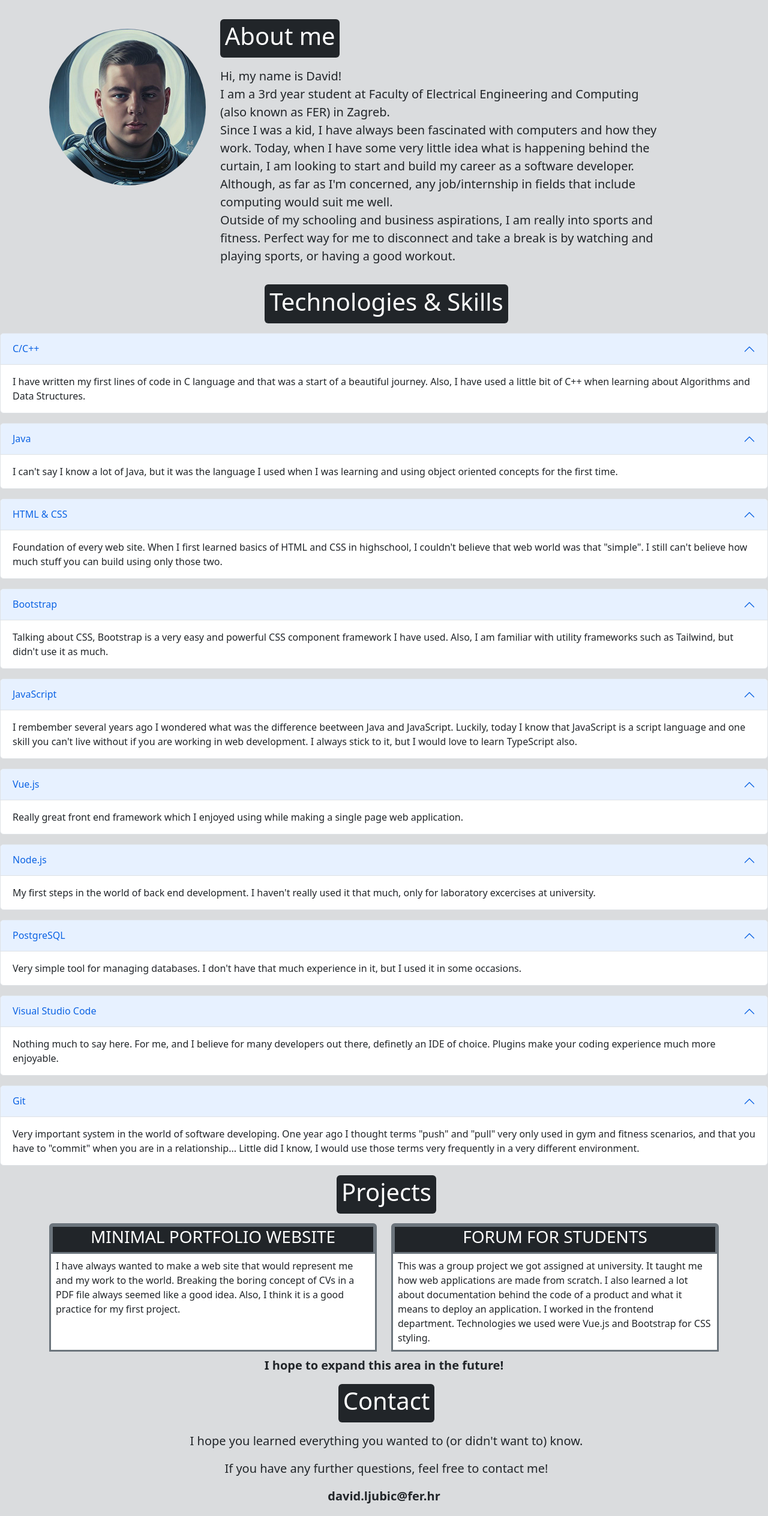
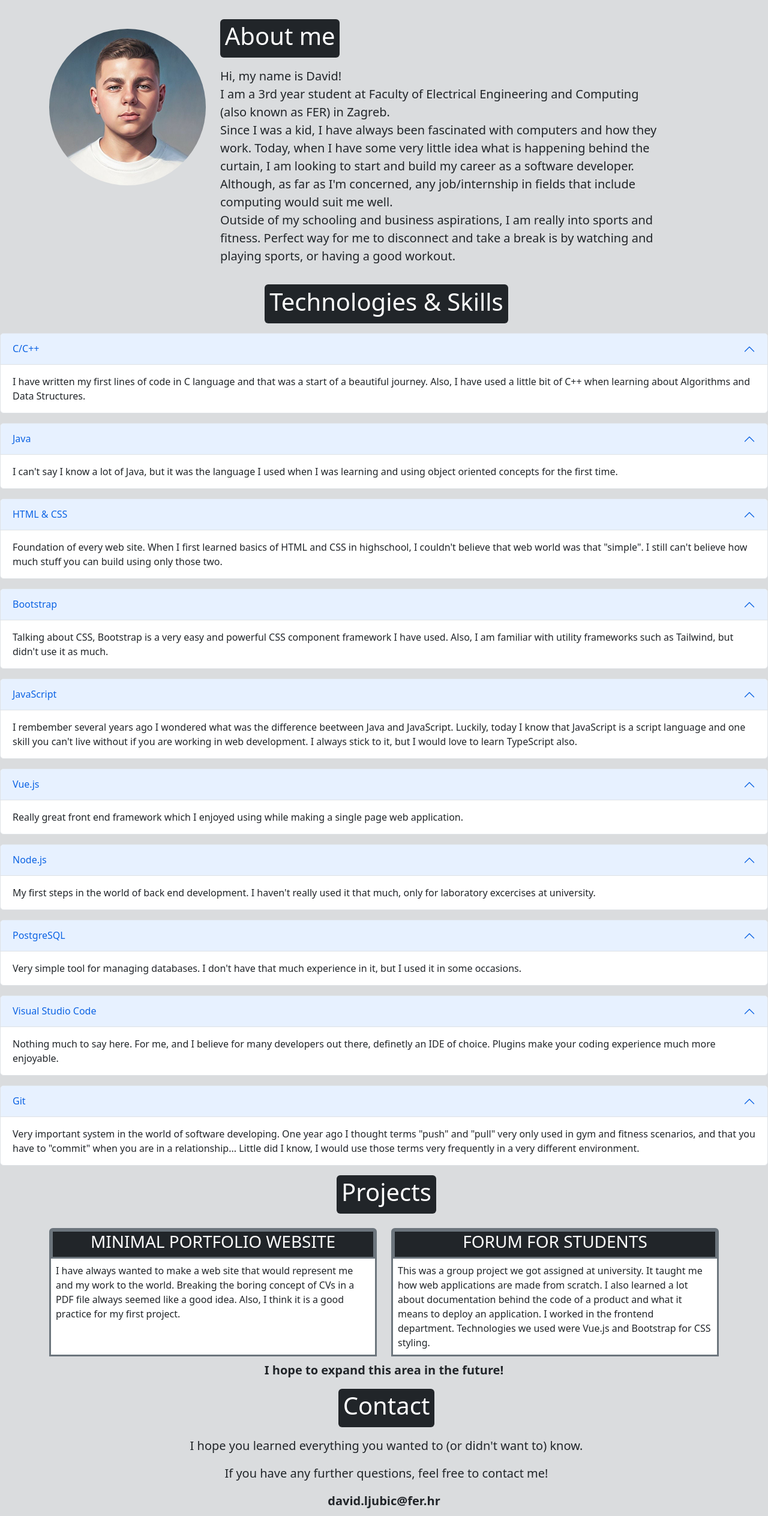
Before and after one commit to ljubo9/david-portfolio, a Vue app: page / in a window 1280 px wide. Shown: the top 2527 px of the page at 60% size. Built offline with nearby package versions, Linux system fonts and the light colour scheme.

Commit message:
fixed responsiveness problems, img src problems, ready to deploy

```diff
--- a/index.html
+++ b/index.html
@@ -9,8 +9,8 @@
 </head>
 
 <body>
+    <script type="module" src="./src/main.js"></script>
     <div id="app"></div>
-    <script type="module" src="./src/main.js"></script>
 </body>
 
 </html>
--- a/src/components/Bio.vue
+++ b/src/components/Bio.vue
@@ -4,7 +4,7 @@
   <div class="row">
 
     <div class="col-md-3 mt-5">
-        <img src="src\assets\bio_photo.jpeg" class="img-fluid rounded-circle" alt="David">
+        <img src="\src\assets\bio_picture.jpeg" class="img-fluid rounded-circle" alt="David">
     </div>
 
     <div class="col-md-8 mt-4">
--- a/src/components/Contact.vue
+++ b/src/components/Contact.vue
@@ -7,13 +7,13 @@
     </div>
 
     <div class="d-flex justify-content-center align-items-center mt-3 ms-2">
-        <p class="lead">
+        <p class="lead text-center">
             I hope you learned everything you wanted to (or didn't want to) know.
         </p>
     </div>
 
     <div class="d-flex justify-content-center align-items-center ms-2">
-        <p class="lead">
+        <p class="lead text-center">
             If you have any further questions, feel free to contact me!
         </p>
     </div>
@@ -22,12 +22,12 @@
 
     <div class="d-flex justify-content-center align-items-center">
 
-        <img src="src\assets\icons8-microsoft-outlook-2019.svg" class="rounded" alt="outlook icon">
+        <img src="\src\assets\icons8-microsoft-outlook-2019.svg" class="rounded" alt="outlook icon">
         <a href="https://www.linkedin.com/in/david-ljubi%C4%87-97a397244/" alt="linked in link">
-            <img src="src\assets\icons8-linkedin-circled.svg" class="rounded" alt="linked in icon">
+            <img src="\src\assets\icons8-linkedin-circled.svg" class="rounded" alt="linked in icon">
         </a>
         <a href="https://github.com/ljubo9" alt="git hub link">
-            <img src="src\assets\icons8-github.svg" class="rounded" alt="git hub icon">
+            <img src="\src\assets\icons8-github.svg" class="rounded" alt="git hub icon">
         </a>
 
     </div>
--- a/src/components/Projects.vue
+++ b/src/components/Projects.vue
@@ -25,7 +25,7 @@ export default {
 
     <div class="row mt-3">
 
-        <div class="col-md-6 d-flex" v-for="project in projects" :key="project.id">
+        <div class="col-md-6 d-flex mt-2" v-for="project in projects" :key="project.id">
             <div class="border border-3 rounded-top border-secondary bg-white">
                 <div class="d-flex justify-content-center align-items-center border border-secondary bg-dark text-white">
                     <h3 class="text-uppercase">{{ project.title }}</h3>
```
Also changed, not shown: src/assets/bio_picture.jpeg (added).
